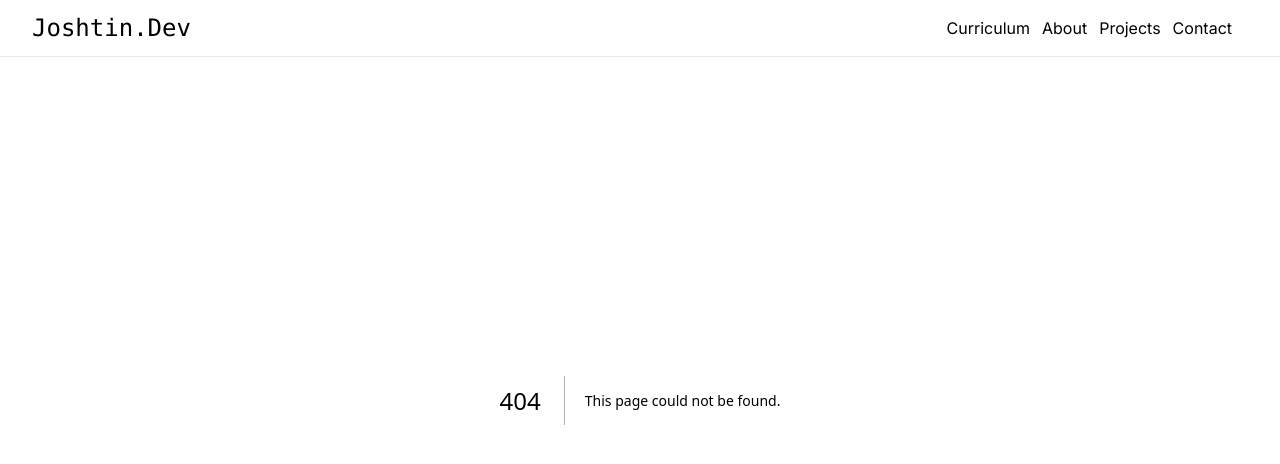
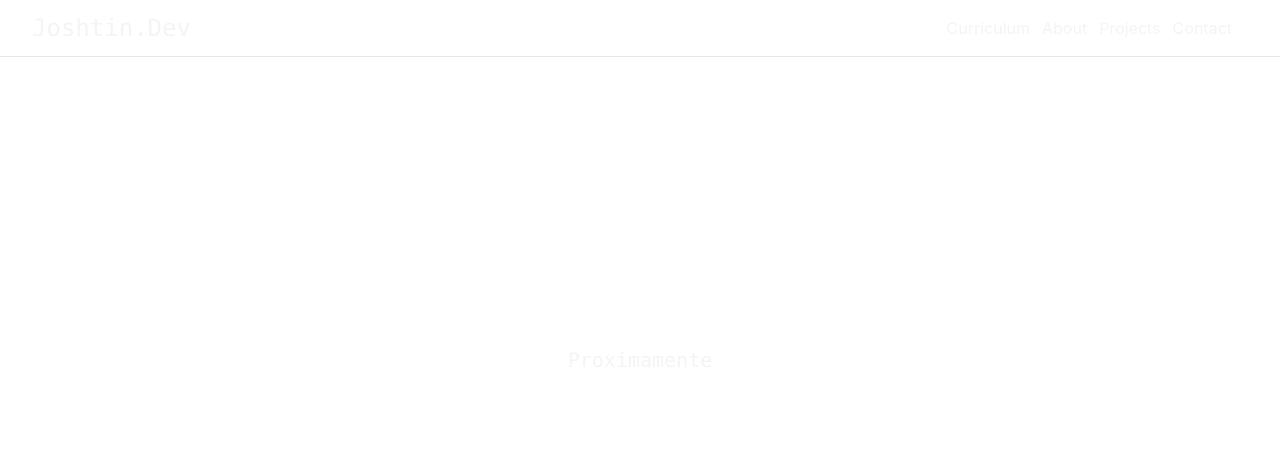
Before and after one commit to joshtin2505/cv-web, a Next.js app: page /blog in a window 1280 px wide. Before the commit this address had no page. Shown: the top 464 px of the page. Built offline with nearby package versions, Linux system fonts and the light colour scheme.

Commit message:
refactor: Create blog page component

```diff
--- /dev/null
+++ b/src/app/blog/page.tsx
@@ -0,0 +1,9 @@
+function page() {
+  return (
+    <div className="w-full h-[90vh] grid place-items-center text-xl font-mono">
+      Proximamente
+    </div>
+  )
+}
+
+export default page
```
